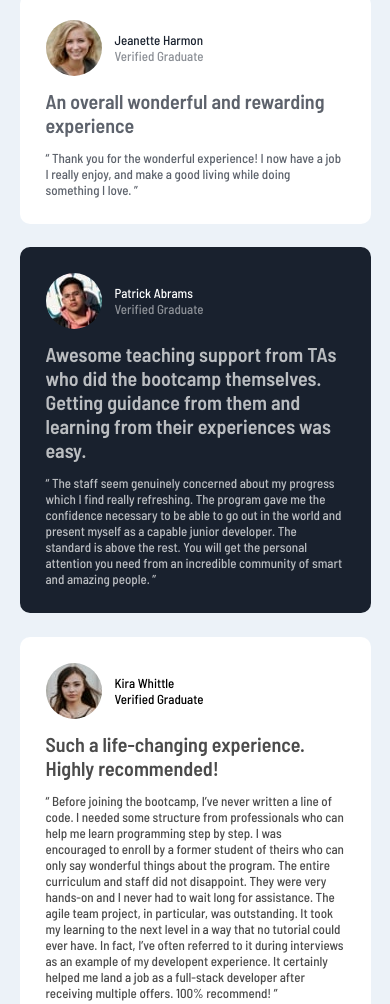
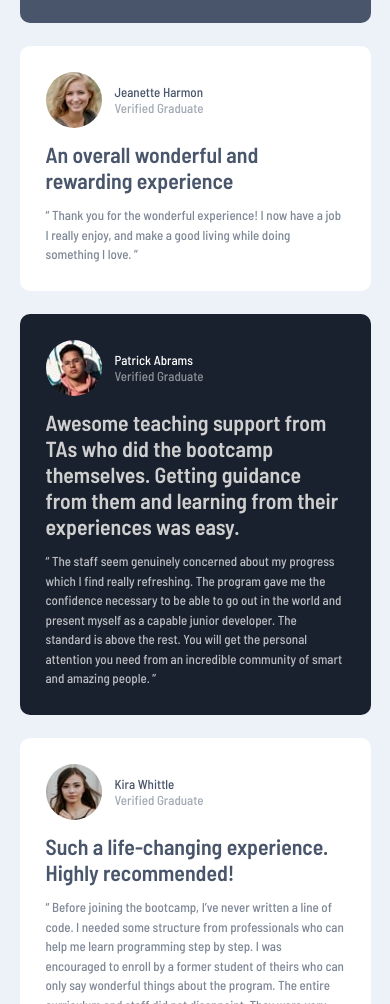
Before and after one commit to cafferti/testimonial-fm, a plain HTML site: page index.html in a window 390 px wide. Shown: the part 743-1747 px from the top of the page. Drawn offline with Linux system fonts and the light colour scheme.

Commit message:
completd styling(mobile)

```diff
--- a/index.css
+++ b/index.css
@@ -31,50 +31,109 @@
 
 
 
-    body{
+    body {
         background-color: var(--Light-grayish-blue);
     }
 
 
-    main{
+    main {
+        max-width:385px ;
 
         display: grid;
         gap: 1.8rem;
     }
 
+    /* flex-colors-styles */
+    .daniel .flex {
+        color: var(--Light-grayish-blue);
+    }
 
-    article{
+    .jonathan .flex {
+        color: var(--Light-gray);
+    }
+
+    .jaenette .flex {
+        color: var(--Very-dark-grayish-blue);
+    }
+
+    .patrick .flex {
+        color: white;
+    }
+
+    .kira .flex {
+        color: var(--Very-dark-grayish-blue);
+    }
+
+    /* flex-colors-styles */
+
+
+
+    /* article-h1- style */
+    .jaenette h1 {
+        color: var(--Very-dark-grayish-blue);
+    }
+
+    .kira h1 {
+        color: var(--Very-dark-grayish-blue);
+
+    }
+
+    .patrick>h1 {
+        color: var(--Light-gray);
+    }
+    /* article-h1- style */
+
+
+
+
+
+    /* article>p- style */
+    .jaenette>p {
+        color: var(--Very-dark-grayish-blue);
+    }
+
+    .kira>p{
+        color: var(--Very-dark-grayish-blue);
+
+
+    }
+    /* article>p- style */
+
+    article {
         border-radius: 10px;
         padding: 2rem;
     }
 
 
-    article h1{
-        font-size: 20px;
-        opacity: 70%;
+    article h1 {
+        color: var;
+        font-size: 21.8px;
         padding-block: 1rem;
         font-weight: 600;
-        }
+    }
 
 
-    article p{
+    article>p {
         opacity: 70%;
+        line-height: 1.5rem;
 
-             }
-     .flex{
+    }
+
+    .flex {
         display: flex;
         align-items: center;
     }
-    .flex header{
+
+    .flex header {
         padding-inline: 1rem;
     }
 
-    .flex header p{
+    .flex header p {
         opacity: 50%;
     }
 
 
-    main .daniel{
+    main .daniel {
         background-color: var(--Moderate-violet);
         color: white;
     }
@@ -82,24 +141,24 @@
 
 
 
-    main .jonathan{
+    main .jonathan {
         background-color: var(--Very-dark-grayish-blue);
         color: white;
     }
 
 
-    main .jaenette{
+    main .jaenette {
         background-color: var(--White);
         color: var(--Very-dark-blackish-blue);
     }
 
 
-   main .patrick{
+    main .patrick {
         background-color: var(--Very-dark-blackish-blue);
         color: white;
     }
 
 
-    main .kira{
+    main .kira {
         background-color: var(--White);
     }
--- a/index.html
+++ b/index.html
@@ -94,7 +94,7 @@
         <img src="images/image-kira.jpg" alt="">
        <header>
         <h2> Kira Whittle</h2>
-        <h3>Verified Graduate</h3>
+        <p>Verified Graduate</p>
        </header>
       </div>
       <h1>Such a life-changing experience. Highly recommended!</h1>
```
